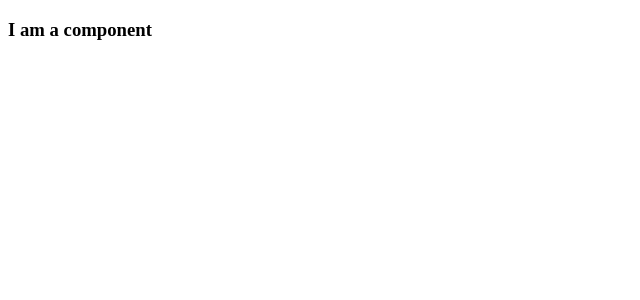
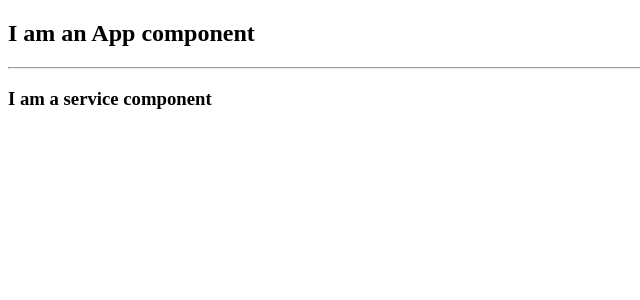
Before and after one commit to tejassheth/angular_practice, an Angular app in the folder udemy_cource_practice/my-frist-project/: page / in a window 1280 px wide. Shown: the top 300 px of the page, without its empty margins (0-640 px from the left). Built offline with nearby package versions, Linux system fonts and the light colour scheme.

Commit message:
added new service component manually

```diff
--- a/udemy_cource_practice/my-frist-project/src/app/app.component.html
+++ b/udemy_cource_practice/my-frist-project/src/app/app.component.html
@@ -1 +1,3 @@
-<h3>I am a component</h3>
+<h2>I am an App component</h2>
+<hr/>
+<app-service>Loading...</app-service>
--- a/udemy_cource_practice/my-frist-project/src/app/app.module.ts
+++ b/udemy_cource_practice/my-frist-project/src/app/app.module.ts
@@ -2,10 +2,12 @@ import { NgModule } from '@angular/core';
 import { BrowserModule } from '@angular/platform-browser';
 
 import { AppComponent } from './app.component';
+import { ServiceComponent } from './service/service.component';
 
 @NgModule({
   declarations: [
-    AppComponent
+    AppComponent,
+    ServiceComponent
   ],
   imports: [
     BrowserModule
--- /dev/null
+++ b/udemy_cource_practice/my-frist-project/src/app/service/service.component.html
@@ -0,0 +1 @@
+<h3>I am a service component</h3>
```
Also changed, not shown: udemy_cource_practice/my-frist-project/src/app/service/service.component.ts (added, +8 -0 lines).
